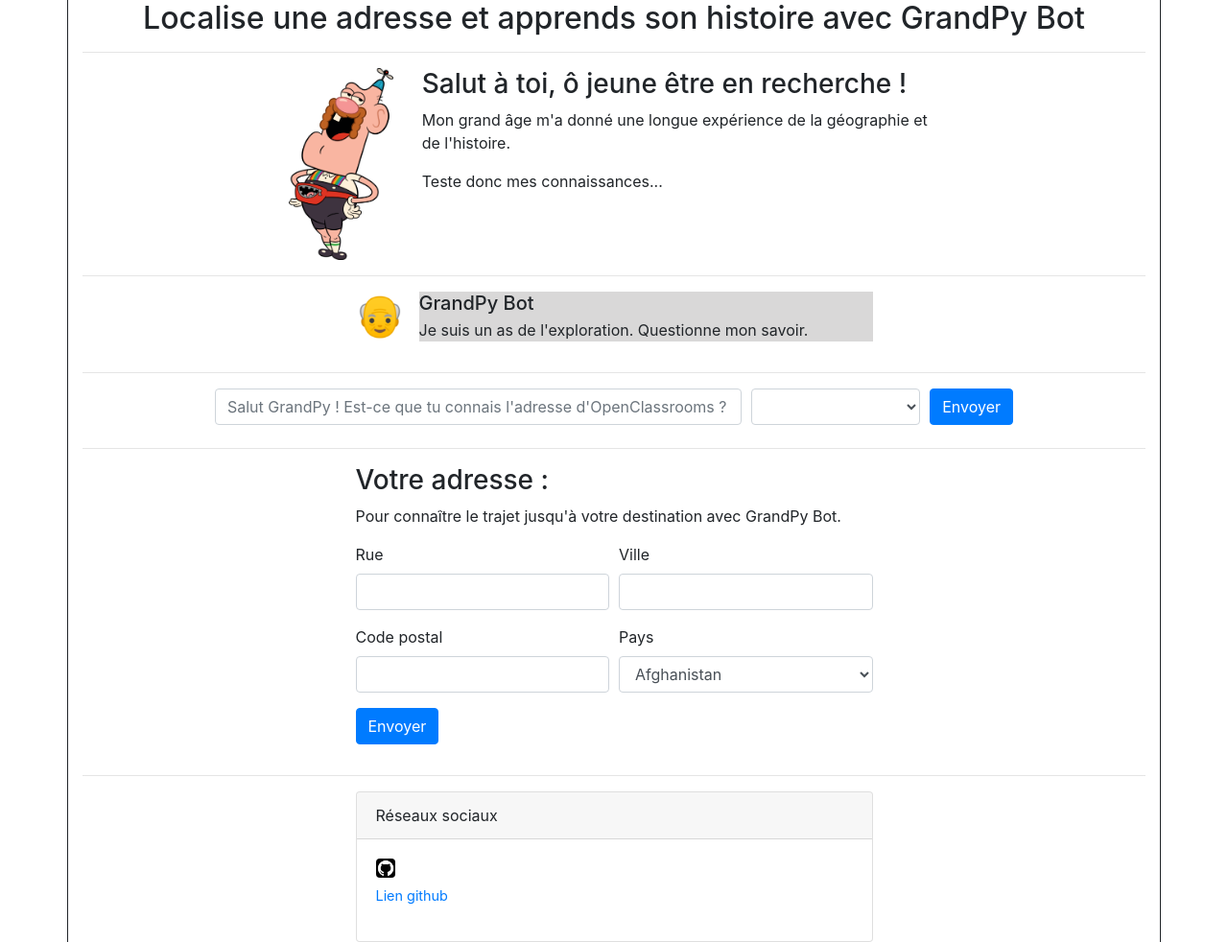
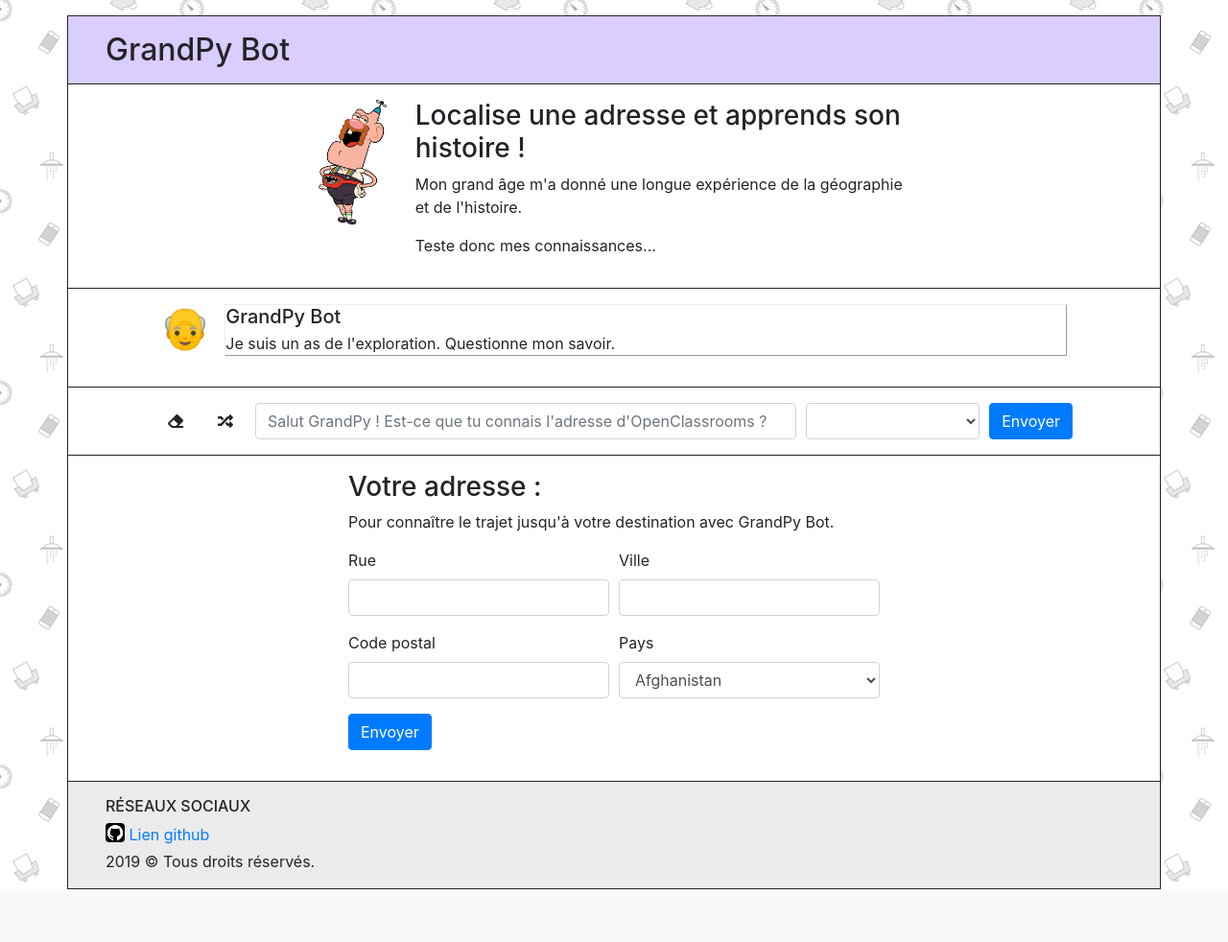
Before and after one commit to ivan-fr/oc_projet_11, a Flask app: template grandpyapp/templates/index.html in a window 1280 px wide. Shown: the part 56-1038 px from the top of the page at 96% size. After the commit the page ends 983 px from the top, so only its background shows below. Run offline with Flask 2, Linux system fonts and the light colour scheme; the template is opened without the code that fills it: values that come from a table or form of the project are taken from there, others are empty; some libraries are stand-ins or nearby versions.

Commit message:
Amélioration du script.

```diff
--- a/grandpyapp/static/css/custom.css
+++ b/grandpyapp/static/css/custom.css
@@ -1,5 +1,5 @@
-.height-200 {
-    height: 200px
+.height-130 {
+    height: 130px;
 }
 
 .loader {
@@ -13,8 +13,12 @@
 }
 
 @keyframes spin {
-  0% { transform: rotate(0deg); }
-  100% { transform: rotate(360deg); }
+    0% {
+        transform: rotate(0deg);
+    }
+    100% {
+        transform: rotate(360deg);
+    }
 }
 
 .media-body {
@@ -31,7 +35,28 @@
     width: 100%;
 }
 
-.container {
-  border-left: 1px solid;
-  border-right: 1px solid;
+#body-container {
+    border: 1px solid;
+    background-color: white;
 }
+
+hr {
+    border-top: 1px solid;
+}
+
+.background-violet {
+    background-color: rgb(218, 205, 255);
+}
+
+.background-grey {
+    background-color: rgb(235, 235, 235);
+}
+
+.media-body {
+    background: none;
+    border: 1px outset;
+}
+
+body {
+    background-image: url("../image/doodles.png");
+}
--- a/grandpyapp/static/js/utils.js
+++ b/grandpyapp/static/js/utils.js
@@ -39,7 +39,6 @@ let submit_ask_button = document.createElement("button");
 submit_ask_button.type = "submit";
 submit_ask_button.classList.add("btn");
 submit_ask_button.classList.add("btn-primary");
-submit_ask_button.classList.add("mb-2");
 submit_ask_button.appendChild(document.createTextNode("Envoyer"));
 
 let loader_img = document.createElement("div");
@@ -49,6 +48,7 @@ let block_submit_from_form = document.getElementById("submit_form");
 block_submit_from_form.appendChild(submit_ask_button);
 
 let ask_input = document.getElementById("ask");
+let countries_input = document.getElementById('countries');
 
 let messagerie = document.createElement("ul");
 messagerie.classList.add("list-unstyled");
@@ -297,8 +297,7 @@ function adress_form_listener(e) {
                 let div_alert_green = document.createElement("div");
                 div_alert_green.classList.add("alert");
                 div_alert_green.classList.add("alert-success");
-                div_alert_green.innerHTML = obj.google_maps_parsed.formatted_address + '. Place id : ' + obj.google_maps_parsed.place_id
-                    + ' <a href="#">Modifier</a>';
+                div_alert_green.innerHTML = obj.google_maps_parsed.formatted_address + ' <a href="#">Modifier</a>';
 
                 adress_result.appendChild(div_alert_green);
                 adress_result_html = adress_result.innerHTML;
@@ -362,3 +361,53 @@ function adress_form_listener(e) {
 
 // Gestion de la soumission du formulaire
 adress_form.addEventListener("submit", adress_form_listener);
+
+let question_list = [
+    ["Salut papi, j'aimerai avoir l'adresse de sète stp.", "FR"],
+    ["coucou grand père, tu ne saurais pas où est situé Paris par hasard ?", "FR"],
+    ["yo papi, j'veux bien l'adresse du groenland.", "GL"],
+    ["hey, tu n'aurais pas une idée d'où se situe la rue des rosiers par hasard ?", "FR"],
+    ["je veux aller en angleterre", "GB"],
+    ["Salut GrandPy ! Est-ce que tu connais l'adresse d'OpenClassrooms ?", "FR"]
+];
+let eraser_button = messagerie_form.querySelector('#eraser');
+let random_button = messagerie_form.querySelector('#random');
+let index_splice_question_list = null;
+
+eraser_button.addEventListener("click", function (e) {
+    e.preventDefault();
+    ask_input.value = "";
+    countries_input.value = "";
+    index_splice_question_list = null;
+});
+
+random_button.addEventListener("click", function (e) {
+    e.preventDefault();
+    let random_list = null;
+    let splice_question_list = null;
+
+    if (index_splice_question_list !== null) {
+        splice_question_list = [];
+        question_list.forEach(function (value, index) {
+            if (index_splice_question_list !== index) {
+                splice_question_list.push(value);
+            }
+        });
+    }
+
+    if (splice_question_list === null) {
+        random_list = question_list[Math.floor(Math.random() * question_list.length)];
+    } else {
+        random_list = splice_question_list[Math.floor(Math.random() * splice_question_list.length)];
+    }
+
+    ask_input.value = random_list[0];
+    countries_input.value = random_list[1];
+
+    question_list.forEach(function (value, index) {
+        if (value === random_list) {
+            index_splice_question_list = index;
+            return false
+        }
+    })
+});
--- a/grandpyapp/templates/base.html
+++ b/grandpyapp/templates/base.html
@@ -7,6 +7,10 @@
     <link rel="stylesheet"
           href="https://stackpath.bootstrapcdn.com/bootstrap/4.2.1/css/bootstrap.min.css"
           integrity="sha384-GJzZqFGwb1QTTN6wy59ffF1BuGJpLSa9DkKMp0DgiMDm4iYMj70gZWKYbI706tWS"
+          crossorigin="anonymous">
+    <link rel="stylesheet"
+          href="https://use.fontawesome.com/releases/v5.7.2/css/all.css"
+          integrity="sha384-fnmOCqbTlWIlj8LyTjo7mOUStjsKC4pOpQbqyi7RrhN7udi9RwhKkMHpvLbHG9Sr"
           crossorigin="anonymous">
     <link rel="stylesheet"
           href="{{ url_for('static', filename='css/custom.css') }}">
@@ -50,44 +54,42 @@
     </div>
 </nav>
 
-<div class="container">
+<div class="container px-0 mt-3" id="body-container">
 
+    {% with messages = get_flashed_messages() %}
+        {% if messages %}
             <div class="row">
                 <div class="col-12">
-            {% with messages = get_flashed_messages() %}
-                {% if messages %}
-                    <ul>
+                    <ul class="pt-4">
                         {% for message in messages %}
                             <li>{{ message }}</li>
                         {% endfor %}
                     </ul>
+                </div>
+            </div>
+            <hr class="mt-0">
         {% endif %}
     {% endwith %}
-        </div>
-    </div>
 
     {% block body %}
     {% endblock %}
 
-    <hr/>
-    <div class="row justify-content-center">
-        <div class="col-6">
-            <div class="card">
-                <div class="card-header">
-                    Réseaux sociaux
-                </div>
-                <div class="card-body">
-                    <figure class="figure">
+    <hr class="mb-0">
+
+    <div class="row mx-0 px-4 pt-3 background-grey">
+        <div class="col-3">
+            <h6 class="text-uppercase">Réseaux sociaux</h6>
             <img src="{{ url_for('static', filename='image/github.png') }}"
                  class="figure-img img-fluid rounded"
                  alt="lien github" width="20" height="20">
-                        <figcaption class="figure-caption">
             <a href="https://github.com/ivan-fr/oc_projet_7"
                target="_blank">Lien github</a>
-                        </figcaption>
-                    </figure>
         </div>
     </div>
+
+    <div class="row mx-0 px-4 pb-3 background-grey">
+        <div class="col-8">
+            2019 © Tous droits réservés.
         </div>
     </div>
 
--- a/grandpyapp/templates/index.html
+++ b/grandpyapp/templates/index.html
@@ -1,35 +1,33 @@
 {% extends 'base.html' %}
 
 {% block body %}
-    <div class="row">
+    <div class="row mx-0 px-4 py-3 background-violet">
         <div class="col-12">
-            <h2 class="text-center">Localise une adresse et apprends son
-                histoire
-                avec GrandPy Bot</h2>
-            <hr>
-            <div class="row justify-content-center">
+            <h2 class="mb-0">GrandPy Bot</h2>
+        </div>
+    </div>
+
+    <hr class="mt-0">
+
+    <div class="row mx-4 justify-content-center">
         <div class="col-auto">
             <img src="{{ url_for('static', filename='image/grandpa.png') }}"
                  alt="uncle grandpa"
-                         class="rounded float-right height-200">
+                 class="rounded float-right height-130">
         </div>
         <div class="col-6">
-                    {% if current_user.is_anonymous %}
-                        <h3>Salut à toi, ô jeune être en recherche !</h3>
-                    {% else %}
-                        <h3>Salut {{ current_user.username|capitalize() }}
-                            !</h3>
-                    {% endif %}
+            <h3>Localise une adresse et apprends son
+                histoire !</h3>
             <p>Mon grand âge m'a donné une longue expérience de la
                 géographie et de l'histoire.</p>
             <p>Teste donc mes connaissances...</p>
         </div>
     </div>
-        </div>
-    </div>
+
     <hr>
+
     <div class="row justify-content-center">
-        <div class="col-6" id="messagerie">
+        <div class="col-10" id="messagerie">
             <span data-image-papi="{{ url_for('static', filename='image/older_man.png') }}"
                     {% if current_user.is_anonymous %}
                   data-image-user="{{ url_for('static', filename='image/user.png') }}"
@@ -39,13 +37,23 @@
                     {% endif %} ></span>
         </div>
     </div>
+
     <hr>
+
     <div class="row">
         <div class="col-12">
             <form action="{{ url_for('post_ask') }}" method="post"
                   id="messagerie-form">
                 {{ ask_form.hidden_tag() }}
                 <div class="form-row justify-content-center">
+                    <div class="col-auto">
+                        <button type="button" id="eraser" class="btn"><i
+                                class="fas fa-eraser"></i></button>
+                    </div>
+                    <div class="col-auto">
+                        <button type="button" id="random" class="btn"><i
+                                class="fas fa-random"></i></button>
+                    </div>
                     <div class="col-6">
                         {{ ask_form.ask.label(class_="sr-only") }}
                         {{ ask_form.ask(class_="form-control") }}
@@ -60,7 +68,9 @@
             </form>
         </div>
     </div>
+
     <hr>
+
     <div class="row justify-content-center">
         <div class="col-6">
             {% if current_user.is_anonymous %}
```
Also changed, not shown: grandpyapp/managers/googlemaps.py (+28 -26 lines), grandpyapp/managers/parser.py (+27 -25 lines), grandpyapp/managers/wikipedia.py (+130 -122 lines), grandpyapp/views.py (+26 -14 lines), grandpyapp.db, grandpyapp/static/image/doodles.png (added). Lines whose indentation alone changed are shown as unchanged.
